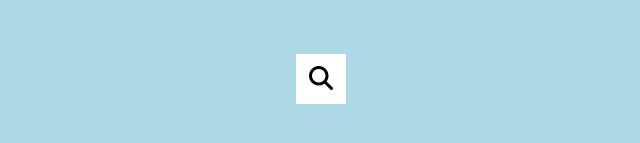
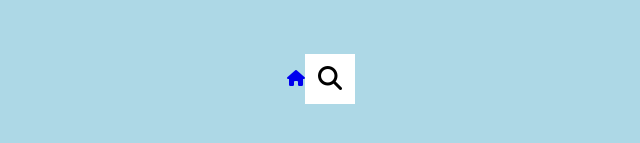
Before and after one commit to Ruifenggg/Homepage, a plain HTML site: page search.html in a window 1280 px wide. Shown: the part 321-464 px from the top of the page, without its empty margins (319-959 px from the left). Drawn offline with Linux system fonts and the light colour scheme.

Commit message:
Sat, Mar 18, 2023, 10:53 PM +00:00

```diff
--- a/search.html
+++ b/search.html
@@ -6,6 +6,9 @@
     </head>
 
     <body>
+        <a class = "home-icon" href = "https://ruifenggg-potential-broccoli-76ww9pgjj673x64w-8080.preview.app.github.dev/website/index.html" target = "_blank">
+            <i class="fa-solid fa-house"></i>
+        </a>
         <div class="search">
             <input type="text" class="input" placeholder="Search...">
             <button class="btn"><i class="fa-solid fa-magnifying-glass"></i></button>
```
